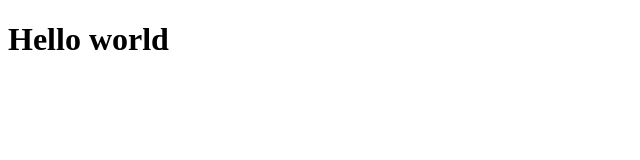
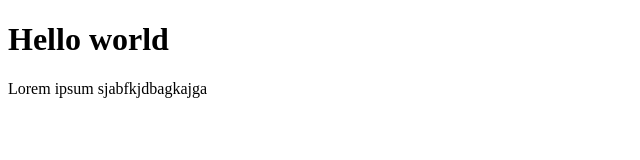
Before and after one commit to fialazl/demo-repo, a plain HTML site: page index.html in a window 1280 px wide. Shown: the whole page, without its empty margins (0-640 px from the left). Drawn offline with Linux system fonts and the light colour scheme.

Commit message:
menambah paragraf

```diff
--- a/index.html
+++ b/index.html
@@ -7,5 +7,6 @@
 </head>
 <body>
     <h1>Hello world</h1>
+    <p>Lorem ipsum sjabfkjdbagkajga</p>
 </body>
 </html>
```
